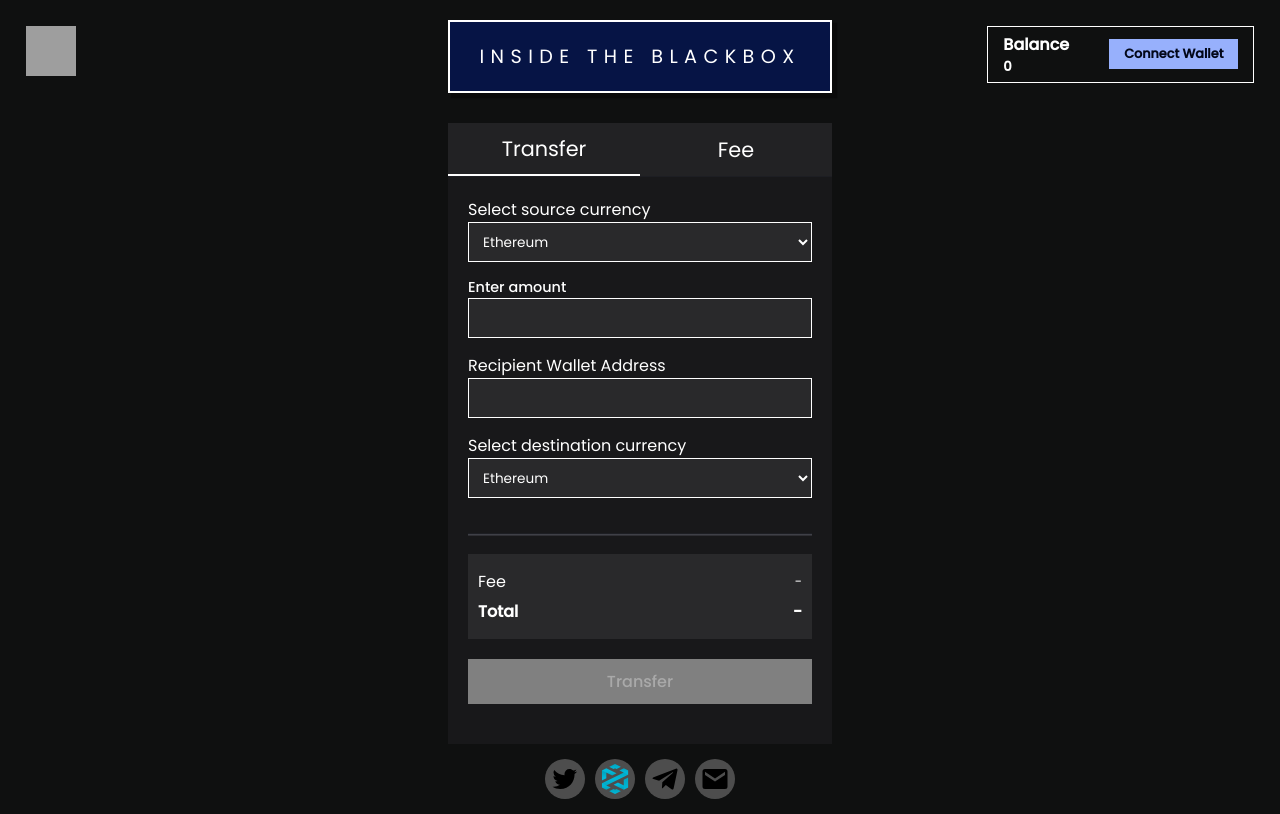
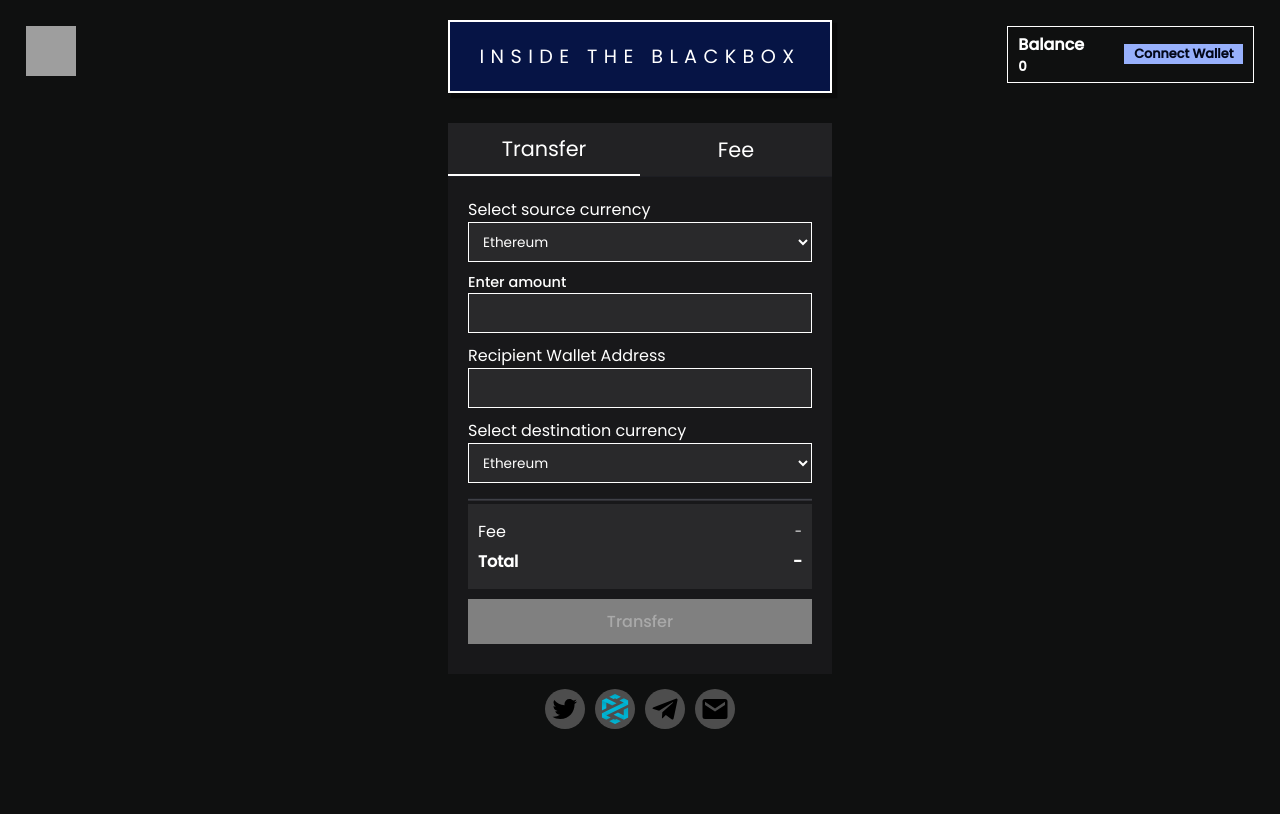
Before and after one commit to devgrayhat/devgrayhat.github.io, a plain HTML site: page index.html in a window 1280 px wide. Drawn offline with Linux system fonts and the light colour scheme; grey boxes are pictures that could not be loaded; a script that the page names is missing.

Commit message:
Margins and bg colors

```diff
--- a/styles.css
+++ b/styles.css
@@ -464,7 +464,7 @@ footer span a img{
 }
 /* FORM */
 .form-page{
-    background: #242528;
+    background: #0f1010;
 }
 .form-body{
     width: 100%;
@@ -504,7 +504,7 @@ footer span a img{
     align-items: center;
     border: 1px solid white;
     height: 90%;
-    padding: 5px 15px;
+    padding: 5px 10px;
 }
 .form-header section span p{
     font-size: 0.8rem;
@@ -519,7 +519,7 @@ footer span a img{
     text-decoration: none;
     font-weight: 600;
     font-size: 0.8rem;
-    padding: 15px;
+    padding: 10px;
     display: block;
     line-height: 0;
     margin-left: 40px;
@@ -621,7 +621,7 @@ footer span a img{
     cursor: pointer;
 }
 #form-main section{
-    padding-bottom: 20px;
+    padding-bottom: 5px;
     border-bottom: 1px solid #1d1e23;
     box-shadow: 0 .1rem #3f4047;
 }
@@ -629,7 +629,7 @@ footer span a img{
 .form-body select{
     width: 100%;
     padding: 5px 10px;
-    margin-bottom: 15px;
+    margin-bottom: 10px;
     border: none;
     border: 1px solid white;
     background: rgba(255, 255, 255, 0.075);
@@ -652,7 +652,7 @@ footer span a img{
 .form-body input{
     width: 100%;
     padding: 5px 10px;
-    margin-bottom: 15px;
+    margin-bottom: 10px;
     border: none;
     border: 1px solid white;
     background: rgba(255, 255, 255, 0.075);
@@ -729,7 +729,7 @@ footer span a img{
 }
 .transfer-method{
     width: 100%;
-    margin-top: 20px;
+    margin-top: 5px;
     background: rgba(255, 255, 255, 0.075);
     padding: 10px;
 }
@@ -751,7 +751,7 @@ footer span a img{
     font-weight: 500;
     color: #020719;
     border: none;
-    margin: 20px 0;
+    margin: 10px 0;
     padding: 10px;
     border: 1px solid #97b0fc;
     font-family: Poppins, sans-serif;
```
